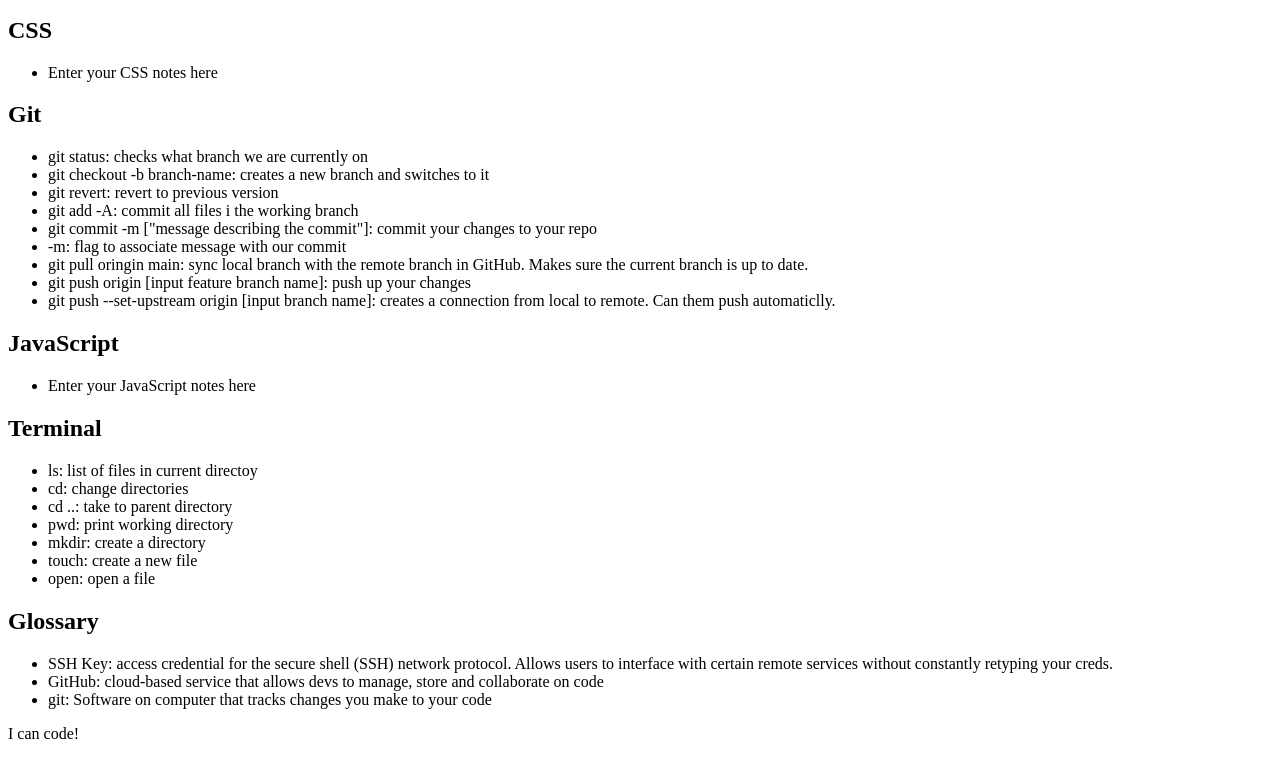
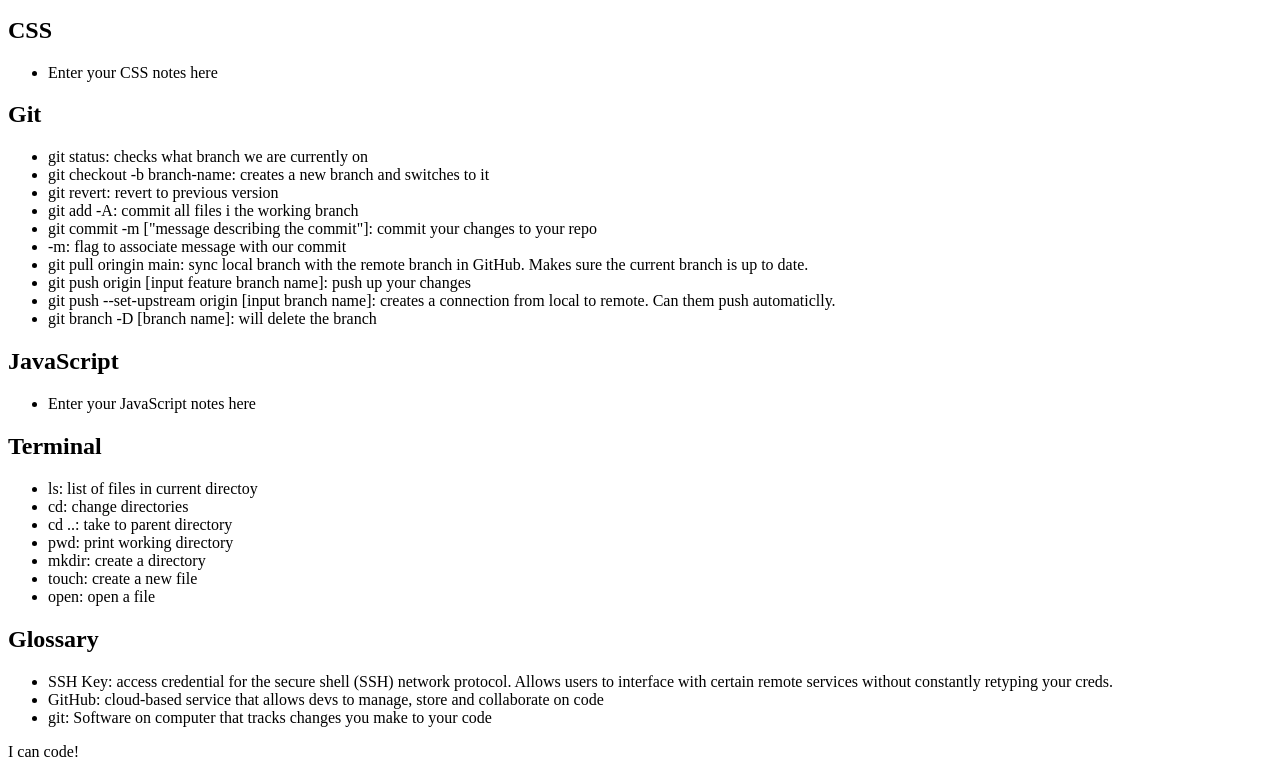
Before and after one commit to BJThompson12/prework-study-guide, a plain HTML site: page index.html in a window 1280 px wide. Shown: the part 1020-1797 px from the top of the page. Drawn offline with Linux system fonts and the light colour scheme.

Commit message:
added more code to HTML file

```diff
--- a/index.html
+++ b/index.html
@@ -42,6 +42,7 @@
           <li>git pull oringin main: sync local branch with the remote branch in GitHub. Makes sure the current branch is up to date.</li>
           <li>git push origin [input feature branch name]: push up your changes</li>
           <li>git push --set-upstream origin [input branch name]: creates a connection from local to remote. Can them push automaticlly.</li>
+          <li>git branch -D [branch name]: will delete the branch</li>
         </ul>
       </section>
 
```
